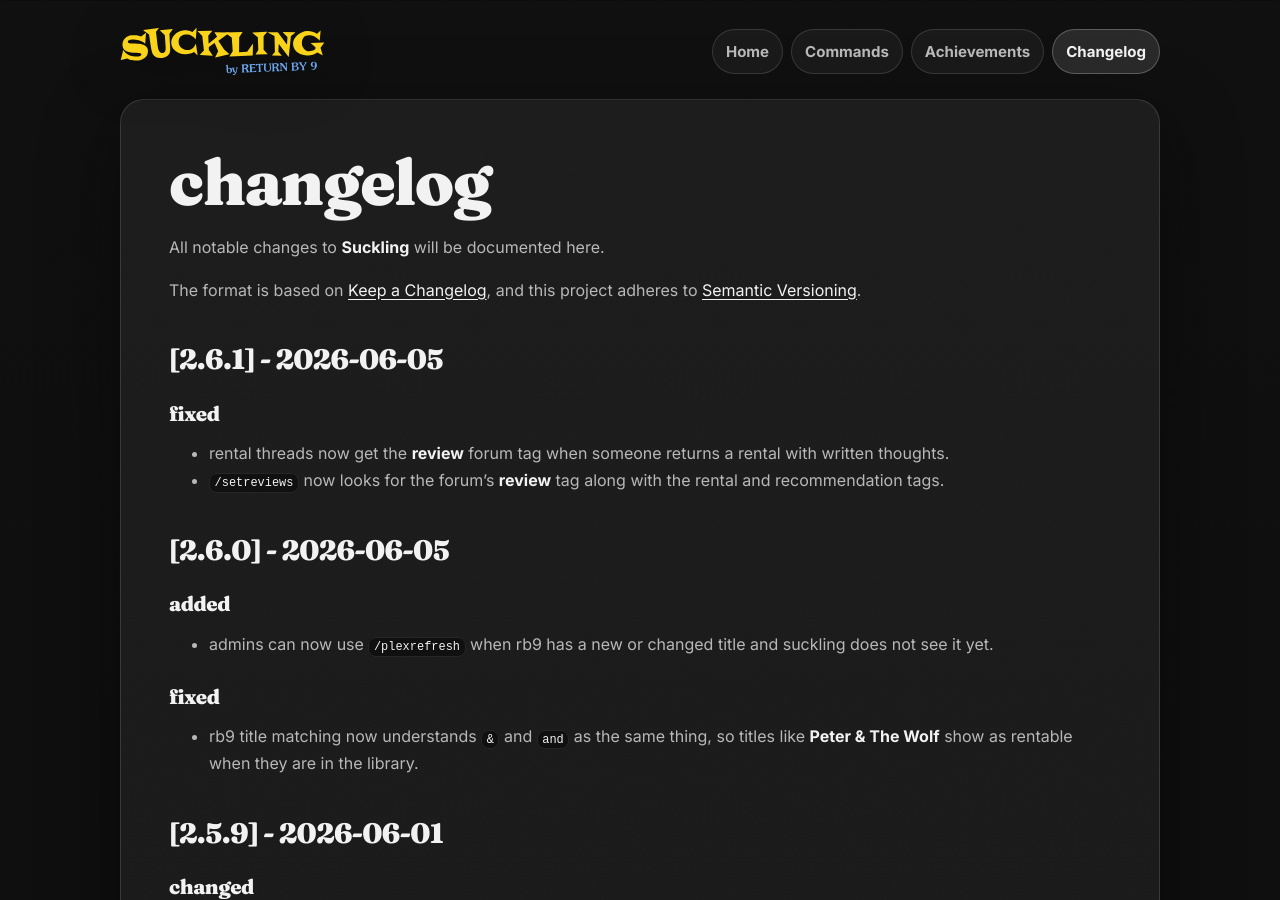
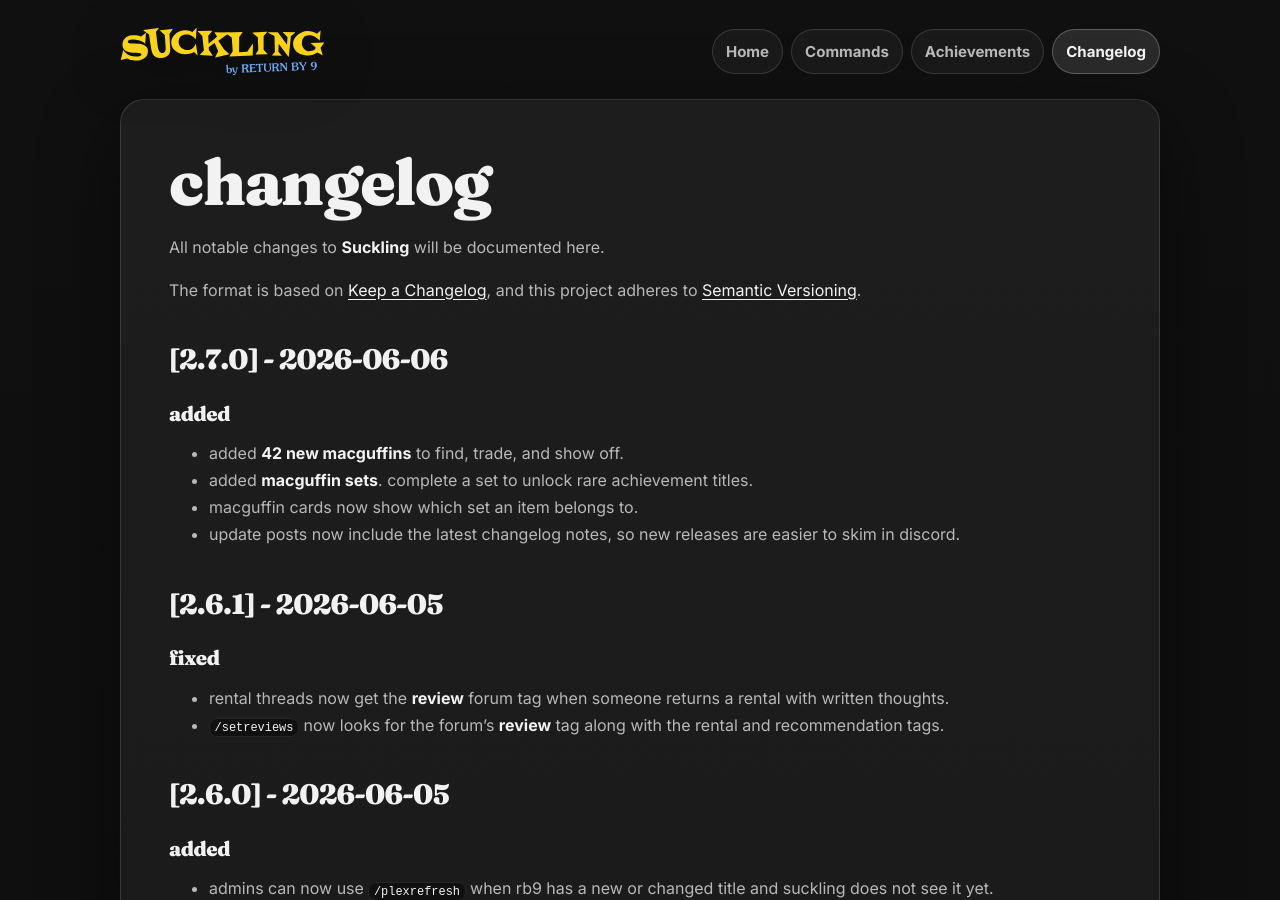
Before and after one commit to rupertosandez/sucklingsite, a Jekyll site: the page built from CHANGELOG.md, in a window 1280 px wide and 900 px high. Built offline with Jekyll 4.4.1, drawn with Linux system fonts in a browser that asks for light colours.

Commit message:
Update site for MacGuffin sets release

```diff
--- a/COMMANDS.md
+++ b/COMMANDS.md
@@ -172,6 +172,8 @@ your full rental history and stats: total rentals, on-time vs late, total fees,
 ## macguffins
 
 macguffins are collectible movie objects. every one is unique, so once someone claims a card, nobody else can pull that same one.
+
+some macguffins belong to sets. complete a set to unlock rare achievement titles.
 
 returning a rental can drop a macguffin publicly in the channel.
 
@@ -453,6 +455,9 @@ manually trigger the streaming check **and post** announcements live. use sparin
 ### `/dailynow`
 manually trigger today's daily recommendation post.
 
+### `/postupdate`
+post the current bot update announcement, including the latest changelog notes.
+
 ### `/lbactivitynow [post]`
 manually check linked letterboxd activity. by default it reports what it found and how much is recent enough to post; set `post:True` to post entries from the last 60 minutes only.
 
```
Also changed, not shown: CHANGELOG.md.
